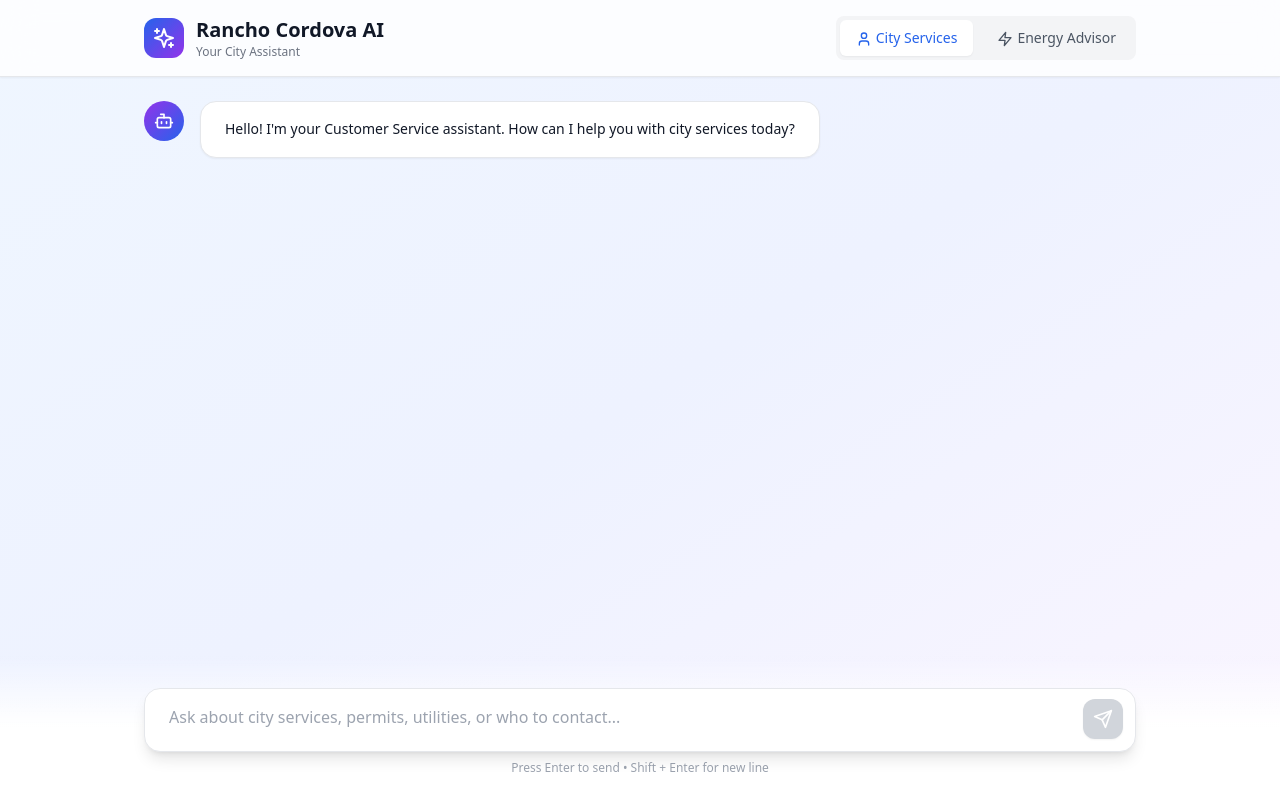
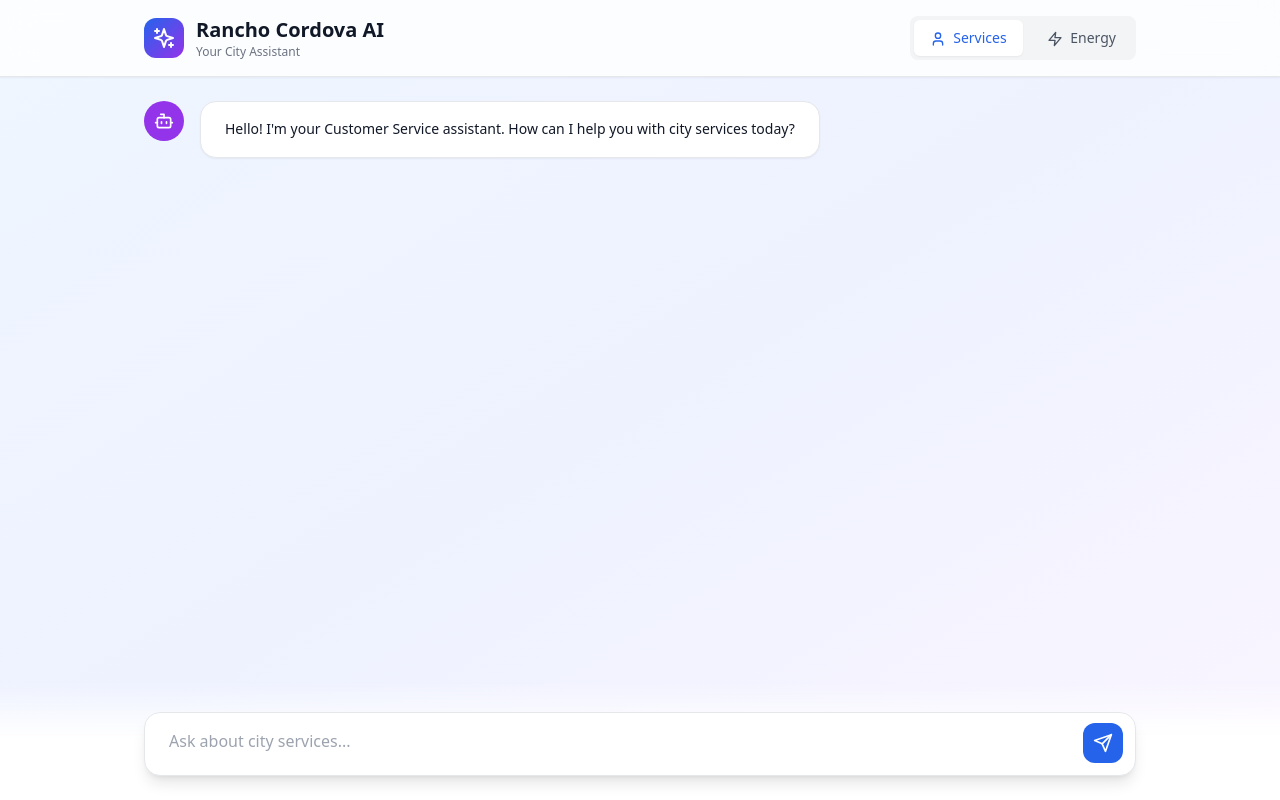
Before and after one commit to Ruthwik2610/Rancho_Cordova-AI, a Next.js app: page / in a window 1280 px wide. Built offline with nearby package versions, Linux system fonts and the light colour scheme.

Commit message:
Update page.tsx

```diff
--- a/app/page.tsx
+++ b/app/page.tsx
@@ -1,56 +1,10 @@
 'use client';
 
 import { useState, useRef, useEffect } from 'react';
-import { Send, Zap, User, Bot, Sparkles, AlertCircle, CheckCircle } from 'lucide-react';
+import { Send, Zap, User, Bot, Sparkles, CheckCircle } from 'lucide-react';
 import { motion, AnimatePresence } from 'framer-motion';
-import {
-  Chart as ChartJS,
-  CategoryScale,
-  LinearScale,
-  PointElement,
-  LineElement,
-  BarElement,
-  ArcElement,
-  Title,
-  Tooltip,
-  Legend,
-  ChartOptions,
-} from 'chart.js';
-import { Line, Bar, Pie, Doughnut } from 'react-chartjs-2';
-
-// Register Chart.js components
-ChartJS.register(
-  CategoryScale,
-  LinearScale,
-  PointElement,
-  LineElement,
-  BarElement,
-  ArcElement,
-  Title,
-  Tooltip,
-  Legend
-);
-
-interface ChartDataset {
-  label: string;
-  data: number[];
-  backgroundColor?: string | string[];
-  borderColor?: string | string[];
-  borderWidth?: number;
-}
-
-interface ChartDataType {
-  labels: string[];
-  datasets: ChartDataset[];
-}
-
-interface ChartData {
-  type: 'chart';
-  chartType: 'line' | 'bar' | 'pie' | 'doughnut';
-  title: string;
-  data: ChartDataType;
-  explanation: string;
-}
+// Import the new component
+import ChartDisplay, { ChartData } from './components/ChartDisplay';
 
 interface Message {
   id: string;
@@ -80,7 +34,6 @@ export default function Home() {
   }, [messages]);
 
   useEffect(() => {
-    // Welcome message
     setMessages([{
       id: '0',
       role: 'assistant',
@@ -105,26 +58,16 @@ export default function Home() {
     setLoading(true);
     setError(null);
 
-    // --- SMART POLLING LOGIC ---
-    // This handles the "Cold Start" problem by waiting if the server is busy
     const fetchWithRetry = async (attempt = 1): Promise<any> => {
       const res = await fetch('/api/chat', {
         method: 'POST',
         headers: { 'Content-Type': 'application/json' },
-        body: JSON.stringify({
-          message: userMessage.content,
-          agentType
-        })
+        body: JSON.stringify({ message: userMessage.content, agentType })
       });
 
-      // If model is loading (503), wait and retry automatically
       if (res.status === 503) {
         if (attempt > 10) throw new Error("Server is busy. Please try again later.");
-
-        // Update UI to show we are waiting
         setError(`Waking up AI Brain... (Attempt ${attempt}/5)`);
-
-        // Wait 5 seconds
         await new Promise(resolve => setTimeout(resolve, 5000));
         return fetchWithRetry(attempt + 1);
       }
@@ -149,7 +92,7 @@ export default function Home() {
       };
 
       setMessages(prev => [...prev, assistantMessage]);
-      setError(null); // Clear any "waking up" messages
+      setError(null);
     } catch (error: unknown) {
       console.error('Error:', error);
       const errorMessage = error instanceof Error ? error.message : 'An error occurred';
@@ -158,7 +101,7 @@ export default function Home() {
       const errorMsg: Message = {
         id: (Date.now() + 1).toString(),
         role: 'assistant',
-        content: `I apologize, but I encountered an error. Please try again or contact support if the issue persists.`
+        content: `I apologize, but I encountered an error. Please try again.`
       };
       setMessages(prev => [...prev, errorMsg]);
     } finally {
@@ -174,40 +117,11 @@ export default function Home() {
     }
   };
 
-  const renderChart = (chartData: ChartData) => {
-    const chartOptions: ChartOptions<any> = {
-      responsive: true,
-      maintainAspectRatio: false,
-      plugins: {
-        legend: { position: 'top' as const },
-        title: { display: true, text: chartData.title },
-      },
-    };
-
-    const ChartComponents = {
-      line: Line,
-      bar: Bar,
-      pie: Pie,
-      doughnut: Doughnut,
-    };
-
-    const ChartComponent = ChartComponents[chartData.chartType];
-
-    return (
-      <div className="mt-4 bg-white rounded-lg p-4 border border-gray-200">
-        <div className="h-64">
-          <ChartComponent data={chartData.data} options={chartOptions} />
-        </div>
-      </div>
-    );
-  };
-
   return (
     <div className="min-h-screen bg-gradient-to-br from-blue-50 via-indigo-50 to-purple-50">
       {/* Header */}
       <header className="sticky top-0 z-50 bg-white/80 backdrop-blur-lg border-b border-gray-200 shadow-sm">
-        <div className="max-w-5xl mx-auto px-4 py-4">
-          <div className="flex items-center justify-between">
+        <div className="max-w-5xl mx-auto px-4 py-4 flex items-center justify-between">
           <div className="flex items-center gap-3">
             <div className="w-10 h-10 bg-gradient-to-br from-blue-600 to-purple-600 rounded-xl flex items-center justify-center">
               <Sparkles className="w-6 h-6 text-white" />
@@ -217,45 +131,21 @@ export default function Home() {
               <p className="text-xs text-gray-500">Your City Assistant</p>
             </div>
           </div>
-
-            {/* Agent Selector (No Logout Button) */}
           <div className="flex gap-2 bg-gray-100 p-1 rounded-lg">
-              <button
-                onClick={() => setAgentType('customer')}
-                className={`px-4 py-2 rounded-md text-sm font-medium transition-all ${
-                  agentType === 'customer'
-                    ? 'bg-white text-blue-600 shadow-sm'
-                    : 'text-gray-600 hover:text-gray-900'
-                }`}
-              >
-                <User className="w-4 h-4 inline mr-1" />
-                City Services
+            <button onClick={() => setAgentType('customer')} className={`px-4 py-2 rounded-md text-sm font-medium transition-all ${agentType === 'customer' ? 'bg-white text-blue-600 shadow-sm' : 'text-gray-600 hover:text-gray-900'}`}>
+              <User className="w-4 h-4 inline mr-1" /> Services
             </button>
-              <button
-                onClick={() => setAgentType('energy')}
-                className={`px-4 py-2 rounded-md text-sm font-medium transition-all ${
-                  agentType === 'energy'
-                    ? 'bg-white text-green-600 shadow-sm'
-                    : 'text-gray-600 hover:text-gray-900'
-                }`}
-              >
-                <Zap className="w-4 h-4 inline mr-1" />
-                Energy Advisor
+            <button onClick={() => setAgentType('energy')} className={`px-4 py-2 rounded-md text-sm font-medium transition-all ${agentType === 'energy' ? 'bg-white text-green-600 shadow-sm' : 'text-gray-600 hover:text-gray-900'}`}>
+              <Zap className="w-4 h-4 inline mr-1" /> Energy
             </button>
-            </div>
           </div>
         </div>
       </header>
 
-      {/* Error/Loading Banner */}
+      {/* Error Banner */}
       <AnimatePresence>
         {error && (
-          <motion.div
-            initial={{ opacity: 0, y: -20 }}
-            animate={{ opacity: 1, y: 0 }}
-            exit={{ opacity: 0, y: -20 }}
-            className="max-w-5xl mx-auto px-4 pt-4"
-          >
+          <motion.div initial={{ opacity: 0, y: -20 }} animate={{ opacity: 1, y: 0 }} exit={{ opacity: 0, y: -20 }} className="max-w-5xl mx-auto px-4 pt-4">
             <div className="bg-blue-50 border border-blue-200 rounded-lg p-3 flex items-center gap-2">
               <div className="w-4 h-4 border-2 border-blue-500 border-t-transparent rounded-full animate-spin"></div>
               <p className="text-sm text-blue-700">{error}</p>
@@ -273,60 +163,35 @@ export default function Home() {
                 key={msg.id}
                 initial={{ opacity: 0, y: 20 }}
                 animate={{ opacity: 1, y: 0 }}
-                exit={{ opacity: 0, scale: 0.95 }}
-                transition={{ duration: 0.3 }}
                 className={`flex gap-4 ${msg.role === 'user' ? 'flex-row-reverse' : ''}`}
               >
-                {/* Avatar */}
                 <div className={`flex-shrink-0 w-10 h-10 rounded-full flex items-center justify-center ${
-                  msg.role === 'user'
-                    ? 'bg-blue-600'
-                    : agentType === 'energy'
-                    ? 'bg-gradient-to-br from-green-600 to-emerald-600'
-                    : 'bg-gradient-to-br from-purple-600 to-blue-600'
+                  msg.role === 'user' ? 'bg-blue-600' : agentType === 'energy' ? 'bg-green-600' : 'bg-purple-600'
                 }`}>
-                  {msg.role === 'user' ? (
-                    <User className="w-5 h-5 text-white" />
-                  ) : agentType === 'energy' ? (
-                    <Zap className="w-5 h-5 text-white" />
-                  ) : (
-                    <Bot className="w-5 h-5 text-white" />
-                  )}
+                  {msg.role === 'user' ? <User className="w-5 h-5 text-white" /> : <Bot className="w-5 h-5 text-white" />}
                 </div>
 
-                {/* Message Content */}
                 <div className={`flex-1 max-w-3xl ${msg.role === 'user' ? 'text-right' : ''}`}>
-                  <div
-                    className={`inline-block px-6 py-4 rounded-2xl shadow-sm ${
-                      msg.role === 'user'
-                        ? 'bg-blue-600 text-white'
-                        : 'bg-white text-gray-900 border border-gray-200'
-                    }`}
-                  >
+                  {/* Text Bubble */}
+                  <div className={`inline-block px-6 py-4 rounded-2xl shadow-sm ${
+                      msg.role === 'user' ? 'bg-blue-600 text-white' : 'bg-white text-gray-900 border border-gray-200'
+                    }`}>
                     <p className="text-sm leading-relaxed whitespace-pre-wrap">{msg.content}</p>
                   </div>
 
-                  {/* Chart Visualization */}
-                  {msg.chartData && msg.role === 'assistant' && (
-                    <motion.div
-                      initial={{ opacity: 0, scale: 0.95 }}
-                      animate={{ opacity: 1, scale: 1 }}
-                      transition={{ delay: 0.2 }}
-                    >
-                      {renderChart(msg.chartData)}
+                  {/* Chart Rendering - Uses new Component */}
+                  {msg.chartData && (
+                    <motion.div initial={{ opacity: 0, scale: 0.95 }} animate={{ opacity: 1, scale: 1 }}>
+                      <ChartDisplay chartData={msg.chartData} />
                     </motion.div>
                   )}
 
                   {/* Sources */}
                   {msg.sources && msg.sources.length > 0 && (
                     <div className="mt-2 flex flex-wrap gap-2">
-                      {msg.sources.map((source, idx) => (
-                        <span
-                          key={idx}
-                          className="inline-flex items-center gap-1 px-2 py-1 bg-gray-100 text-gray-600 text-xs rounded-full"
-                        >
-                          <CheckCircle className="w-3 h-3" />
-                          {source.source} ({source.score}%)
+                      {msg.sources.map((s, i) => (
+                        <span key={i} className="inline-flex items-center gap-1 px-2 py-1 bg-gray-100 text-gray-600 text-xs rounded-full">
+                          <CheckCircle className="w-3 h-3" /> {s.source}
                         </span>
                       ))}
                     </div>
@@ -336,31 +201,14 @@ export default function Home() {
             ))}
           </AnimatePresence>
 
-          {/* Typing Indicator */}
           {loading && (
-            <motion.div
-              initial={{ opacity: 0 }}
-              animate={{ opacity: 1 }}
-              className="flex gap-4"
-            >
-              <div className={`w-10 h-10 rounded-full flex items-center justify-center ${
-                agentType === 'energy'
-                  ? 'bg-gradient-to-br from-green-600 to-emerald-600'
-                  : 'bg-gradient-to-br from-purple-600 to-blue-600'
-              }`}>
-                {agentType === 'energy' ? (
-                  <Zap className="w-5 h-5 text-white" />
-                ) : (
-                  <Bot className="w-5 h-5 text-white" />
-                )}
-              </div>
-              <div className="flex-1">
-                <div className="inline-block px-6 py-4 rounded-2xl bg-white border border-gray-200 shadow-sm">
+            <motion.div initial={{ opacity: 0 }} animate={{ opacity: 1 }} className="flex gap-4">
+              <div className="w-10 h-10 bg-gray-200 rounded-full animate-pulse" />
+              <div className="bg-white p-4 rounded-2xl border border-gray-200 shadow-sm">
                 <div className="flex gap-2">
-                    <div className="w-2 h-2 bg-gray-400 rounded-full animate-bounce" style={{ animationDelay: '0ms' }}></div>
-                    <div className="w-2 h-2 bg-gray-400 rounded-full animate-bounce" style={{ animationDelay: '150ms' }}></div>
-                    <div className="w-2 h-2 bg-gray-400 rounded-full animate-bounce" style={{ animationDelay: '300ms' }}></div>
-                  </div>
+                  <div className="w-2 h-2 bg-gray-400 rounded-full animate-bounce" />
+                  <div className="w-2 h-2 bg-gray-400 rounded-full animate-bounce delay-75" />
+                  <div className="w-2 h-2 bg-gray-400 rounded-full animate-bounce delay-150" />
                 </div>
               </div>
             </motion.div>
@@ -374,33 +222,22 @@ export default function Home() {
       <div className="fixed bottom-0 left-0 right-0 bg-gradient-to-t from-white via-white to-transparent pt-8 pb-6">
         <div className="max-w-5xl mx-auto px-4">
           <form onSubmit={sendMessage} className="relative">
-            <div className="relative bg-white rounded-2xl shadow-lg border border-gray-200 focus-within:ring-2 focus-within:ring-blue-500 focus-within:border-transparent transition-all">
+            <div className="relative bg-white rounded-2xl shadow-lg border border-gray-200 focus-within:ring-2 focus-within:ring-blue-500">
               <textarea
                 ref={inputRef}
                 value={input}
                 onChange={(e) => setInput(e.target.value)}
                 onKeyDown={handleKeyDown}
-                placeholder={
-                  agentType === 'energy'
-                    ? 'Ask about energy savings, SMUD programs, or request data visualizations...'
-                    : 'Ask about city services, permits, utilities, or who to contact...'
-                }
+                placeholder={agentType === 'energy' ? "Ask about energy usage..." : "Ask about city services..."}
                 rows={1}
                 disabled={loading}
-                className="w-full px-6 py-4 pr-14 bg-transparent border-none resize-none focus:outline-none text-gray-900 placeholder-gray-400 max-h-32"
+                className="w-full px-6 py-4 pr-14 bg-transparent border-none resize-none focus:outline-none max-h-32"
                 style={{ minHeight: '56px' }}
               />
-              <button
-                type="submit"
-                disabled={loading || !input.trim()}
-                className="absolute right-3 bottom-3 w-10 h-10 bg-blue-600 hover:bg-blue-700 disabled:bg-gray-300 disabled:cursor-not-allowed rounded-xl flex items-center justify-center transition-colors shadow-sm"
-              >
-                <Send className="w-5 h-5 text-white" />
+              <button type="submit" disabled={loading || !input.trim()} className="absolute right-3 bottom-3 w-10 h-10 bg-blue-600 hover:bg-blue-700 text-white rounded-xl flex items-center justify-center">
+                <Send className="w-5 h-5" />
               </button>
             </div>
-            <p className="text-xs text-gray-400 text-center mt-2">
-              Press Enter to send • Shift + Enter for new line
-            </p>
           </form>
         </div>
       </div>
```
Lines whose indentation alone changed are shown as unchanged.
